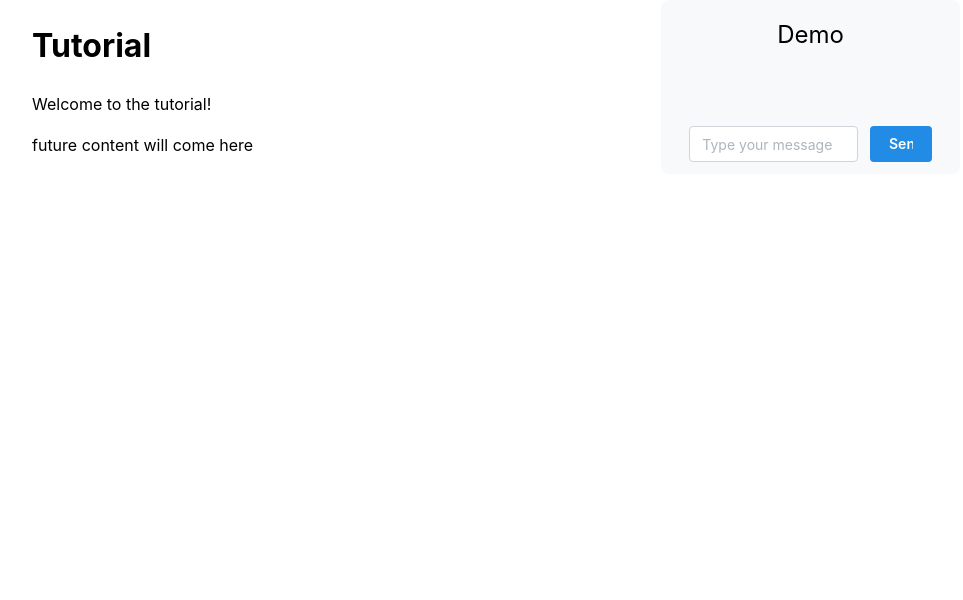
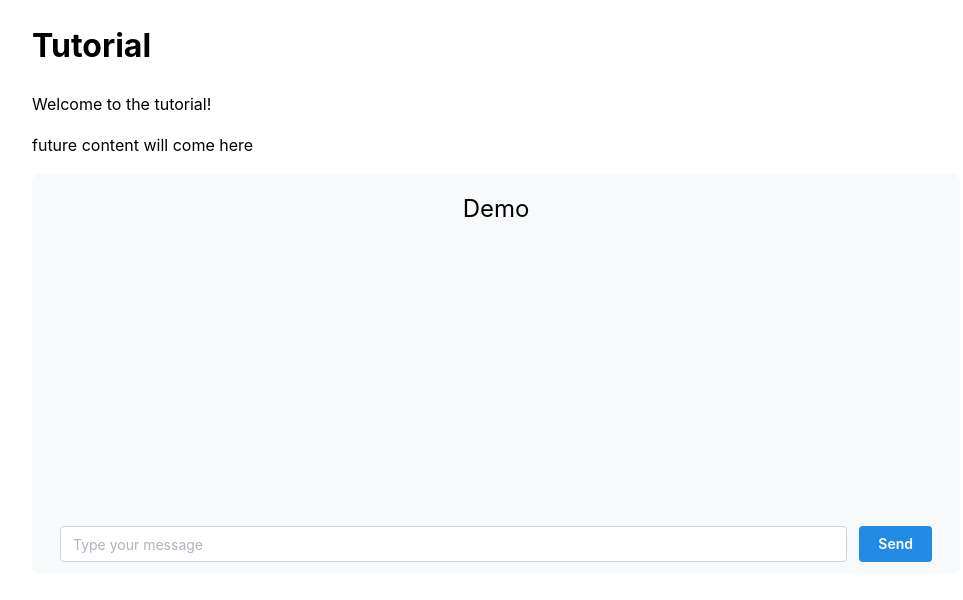
Before and after one commit to valdrox/chat-streamer, a Next.js app: page / in a window 1280 px wide. Shown: the top 600 px of the page, without its empty margins (144-1107 px from the left). Built offline with nearby package versions, Linux system fonts and the light colour scheme.

Commit message:
fix display issues

```diff
--- a/components/Chatbot.tsx
+++ b/components/Chatbot.tsx
@@ -1,4 +1,3 @@
-// components/Chatbot.tsx
 import { useEffect, useRef, useState } from 'react';
 import {
   Box,
@@ -15,7 +14,6 @@ import Message from './Message';
 
 const Chatbot = () => {
   const [input, setInput] = useState('');
-  const scrollRef = useRef<HTMLDivElement>(null);
   const theme = useMantineTheme();
 
   const {
@@ -35,14 +33,11 @@ const Chatbot = () => {
     setInput(''); // Clear input field
   };
 
-  useEffect(() => {
-    scrollRef.current?.scrollIntoView({ behavior: 'smooth' });
-  }, [messages]);
 
   return (
     <Container
       style={{
-        height: '100%',
+        minHeight: 400,
         overflow: 'hidden',
         display: 'flex',
         width: '100%',
@@ -70,7 +65,6 @@ const Chatbot = () => {
               endIndex={endIndex}
             />
           ))}
-          <div ref={scrollRef} />
         </Stack>
       </ScrollArea>
       <Box mt="md" style={{ display: 'flex', gap: theme.spacing.sm, padding: theme.spacing.sm }}>
--- a/pages/index.tsx
+++ b/pages/index.tsx
@@ -20,15 +20,10 @@ const Home = () => {
       </Head>
       <main>
         <Container>
-          <Grid>
-            <Grid.Col span={8}>
-              <Tutorial />
-            </Grid.Col>
-
-            <Grid.Col span={4}>
-              <Chatbot />
-            </Grid.Col>
-          </Grid>
+          <Tutorial />
+          <div id="demo">
+            <Chatbot />
+          </div>
         </Container>
       </main>
     </>
```
